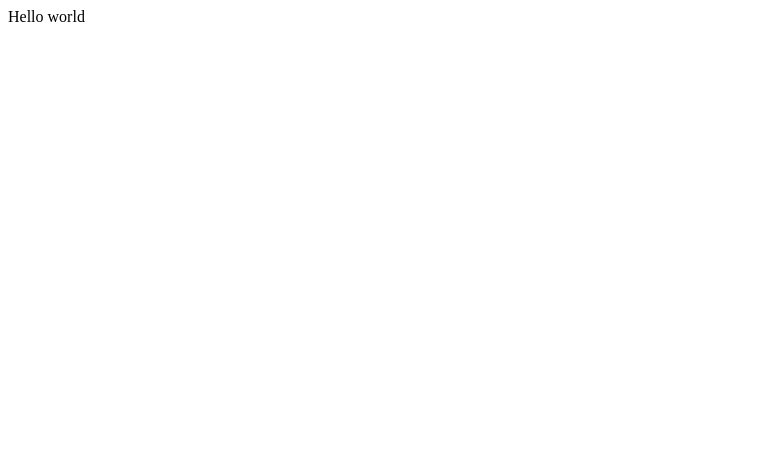
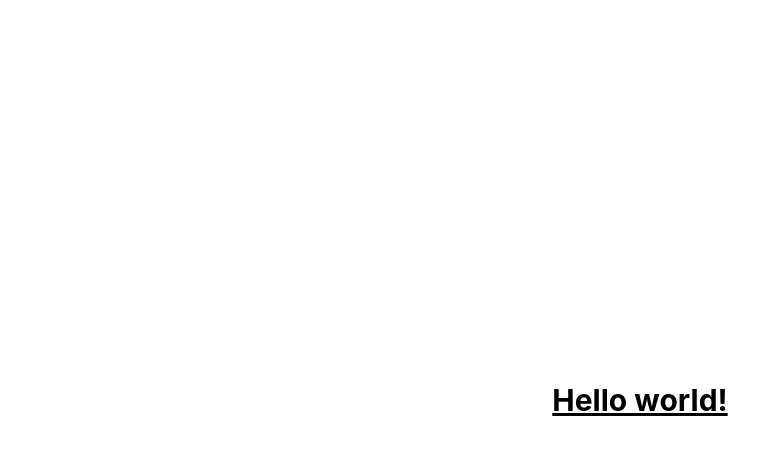
Before and after one commit to mintypack/mintypack.github.io, a React (Vite) app: page / in a window 1280 px wide. Shown: the top 454 px of the page, without its empty margins (0-783 px from the left). Built offline with nearby package versions, Linux system fonts and the light colour scheme.

Commit message:
feat: integrate Tailwind CSS with Vite and add default styling classes

```diff
--- a/package.json
+++ b/package.json
@@ -10,8 +10,10 @@
     "preview": "vite preview"
   },
   "dependencies": {
+    "@tailwindcss/vite": "^4.3.0",
     "react": "^19.2.6",
-    "react-dom": "^19.2.6"
+    "react-dom": "^19.2.6",
+    "tailwindcss": "^4.3.0"
   },
   "devDependencies": {
     "@babel/core": "^7.29.0",
--- a/src/App.tsx
+++ b/src/App.tsx
@@ -4,7 +4,12 @@ function App() {
 
   return (
     <>
-      <text>Hello world</text>
+        <div className="flex justify-center items-center h-screen">
+            <h1 className="text-3xl font-bold underline">
+                Hello world!
+            </h1>
+        </div>
+
     </>
   )
 }
--- a/src/index.css
+++ b/src/index.css
@@ -0,0 +1 @@
+@import "tailwindcss";
--- a/vite.config.ts
+++ b/vite.config.ts
@@ -2,6 +2,7 @@ import { defineConfig } from 'vite'
 import react, { reactCompilerPreset } from '@vitejs/plugin-react'
 import babel from '@rolldown/plugin-babel'
 import path from 'path';
+import tailwindcss from '@tailwindcss/vite';
 
 // https://vite.dev/config/
 export default defineConfig({
@@ -10,10 +11,12 @@ export default defineConfig({
       '@': path.resolve(__dirname, './src'),
       '@assets': path.resolve(__dirname, './src/assets'),
       '@components': path.resolve(__dirname, './src/components'),
+      "@pages": path.resolve(__dirname, "./src/pages"),
     },
   },
   plugins: [
     react(),
-    babel({ presets: [reactCompilerPreset()] })
+    babel({ presets: [reactCompilerPreset()] }),
+    tailwindcss(),
   ],
 })
```
Also changed, not shown: 1 other file (tests, documents, lock files or other folders).
